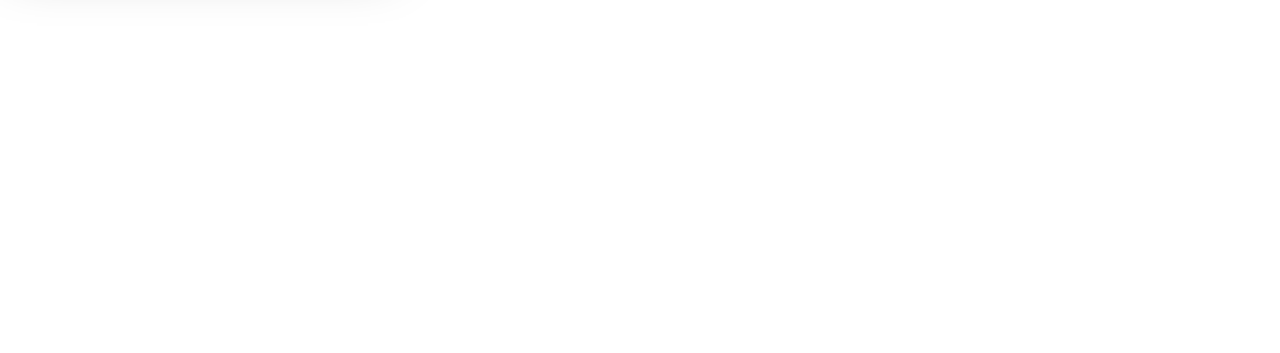
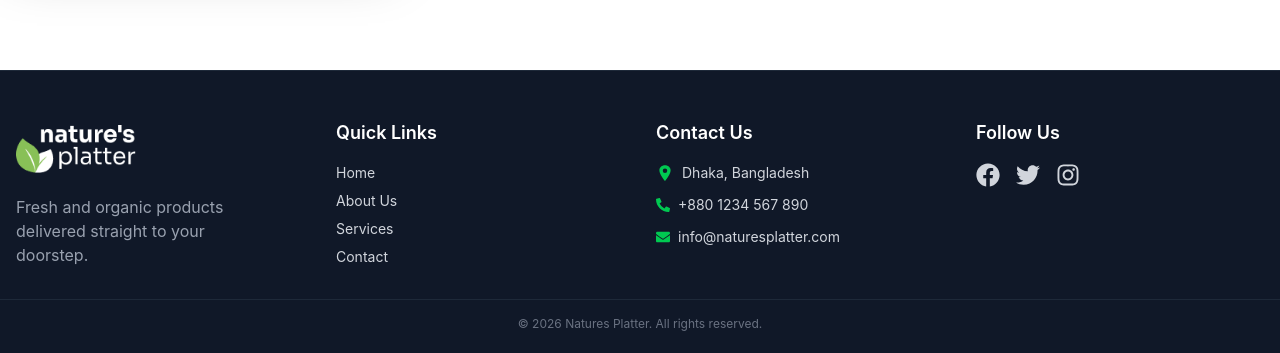
Before and after one commit to swarnabuilds/Natures_platters, a React (Vite) app: page / in a window 1280 px wide. Shown: the part 2803-3156 px from the top of the page. Before the commit the page ends 2873 px from the top, so only its background shows below. Built offline with nearby package versions, Linux system fonts and the light colour scheme.

Commit message:
footer done

```diff
--- a/src/App.tsx
+++ b/src/App.tsx
@@ -6,6 +6,7 @@
 import type { IPopularProduct } from './components'
 import { ToastContainer, toast, Bounce } from 'react-toastify';
 import Cart from "./components/Cart/Cart";
+import Footer from "./components/Footer/Footer";
 
 
 const popularProductPromise = async():Promise<IPopularProduct[]> =>{
@@ -54,6 +55,8 @@
                     handelAddToCart={handelAddToCart}
                     ></PopularProducts>
             </Suspense>
+            <Footer></Footer>
+
     <ToastContainer />
 
         </div>
--- /dev/null
+++ b/src/components/Footer/Footer.tsx
@@ -0,0 +1,72 @@
+import { FaFacebook, FaTwitter, FaInstagram, FaPhoneAlt, FaEnvelope } from "react-icons/fa";
+import { IoLocationSharp } from "react-icons/io5";
+import logo from "../../assets/img/footer-logo.png";
+
+const Footer = () => {
+  return (
+    <footer className="bg-gray-900 text-gray-300 pt-12 pb-6 border-t border-gray-800">
+      <div className="container mx-auto grid grid-cols-1 md:grid-cols-4 gap-8 px-4">
+        {/* Brand Section */}
+        <div className="space-y-4">
+          <img src={logo} alt="Logo" className="w-[120px] h-[60px] object-contain" />
+          <p className="text-md text-gray-400 w-10/12">
+            Fresh and organic products delivered straight to your doorstep.
+          </p>
+        </div>
+
+        {/* Quick Links */}
+        <div>
+          <h3 className="text-white text-lg font-semibold mb-4">Quick Links</h3>
+          <ul className="space-y-2 text-sm">
+            <li><a href="/" className="hover:text-green-500 transition-colors">Home</a></li>
+            <li><a href="/" className="hover:text-green-500 transition-colors">About Us</a></li>
+            <li><a href="/" className="hover:text-green-500 transition-colors">Services</a></li>
+            <li><a href="/" className="hover:text-green-500 transition-colors">Contact</a></li>
+          </ul>
+        </div>
+
+        {/* Contact Info */}
+        <div>
+          <h3 className="text-white text-lg font-semibold mb-4">Contact Us</h3>
+          <ul className="space-y-3 text-sm">
+            <li className="flex items-center gap-2">
+              <IoLocationSharp className="text-green-500 text-lg" />
+              <span>Dhaka, Bangladesh</span>
+            </li>
+            <li className="flex items-center gap-2">
+              <FaPhoneAlt className="text-green-500" />
+              <span>+880 1234 567 890</span>
+            </li>
+            <li className="flex items-center gap-2">
+              <FaEnvelope className="text-green-500" />
+              <span>info@naturesplatter.com</span>
+            </li>
+          </ul>
+        </div>
+
+        {/* Social Links */}
+        <div>
+          <h3 className="text-white text-lg font-semibold mb-4">Follow Us</h3>
+          <div className="flex gap-4 text-2xl">
+            <a href="#" className="hover:text-green-500 transition-colors">
+              <FaFacebook />
+            </a>
+            <a href="#" className="hover:text-green-500 transition-colors">
+              <FaTwitter />
+            </a>
+            <a href="#" className="hover:text-green-500 transition-colors">
+              <FaInstagram />
+            </a>
+          </div>
+        </div>
+      </div>
+
+      {/* Copyright */}
+      <div className="border-t border-gray-800 mt-8 pt-4 text-center text-xs text-gray-500">
+        © {new Date().getFullYear()} Natures Platter. All rights reserved.
+      </div>
+    </footer>
+  );
+};
+
+export default Footer;
```
